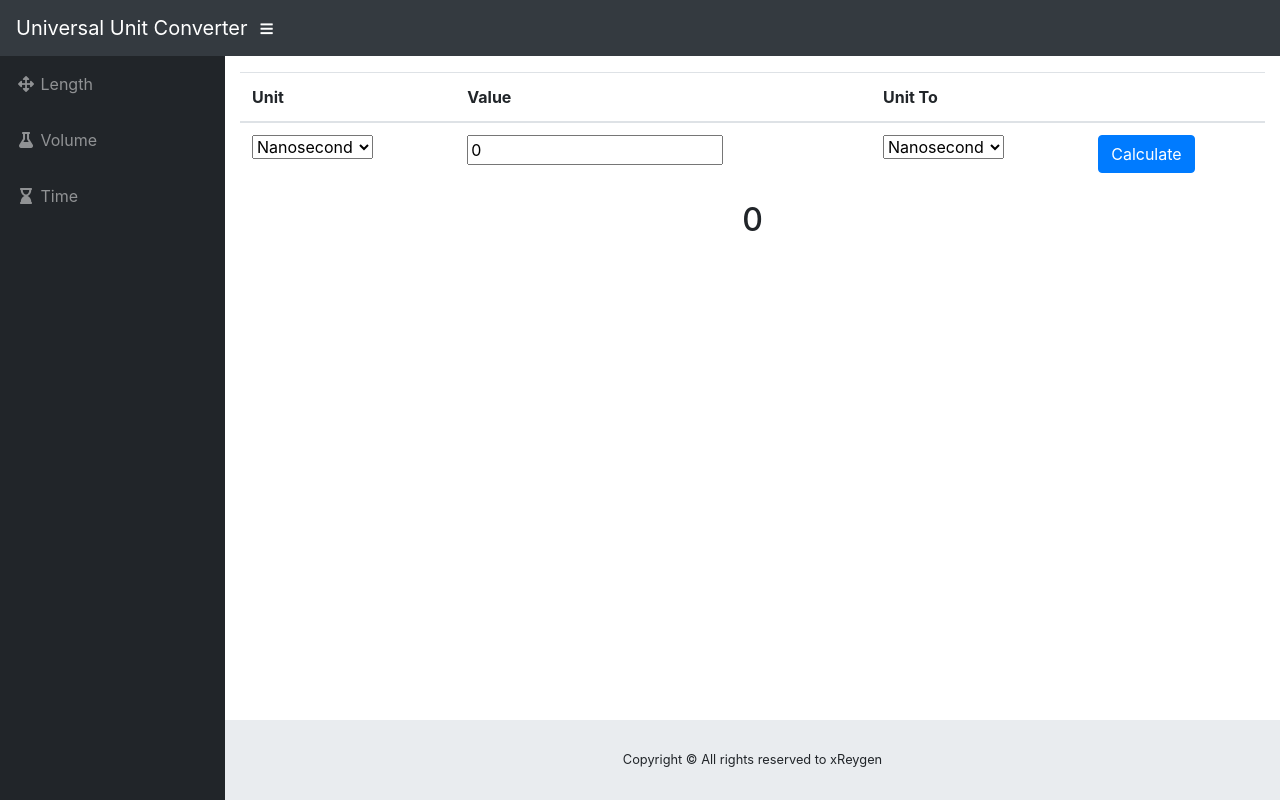
After one commit to JuanVT/universal_converter, a Django app: page /time_converter/ in a window 1280 px wide. The commit adds this page. Run offline with Django 3.2, Linux system fonts and the light colour scheme; some libraries are stand-ins or nearby versions.

Commit message:
Adding time converter

```diff
--- a/control/forms.py
+++ b/control/forms.py
@@ -37,3 +37,24 @@ class VolumeConverter(forms.Form):
     unit = forms.ChoiceField(label='Unit', choices=volume_choices)
     unit_to = forms.ChoiceField(label='Unit to', choices=volume_choices)
     unit_value = forms.FloatField(initial=0)
+
+
+time_choices = [('nanosecond', 'Nanosecond'),
+                ('microsecond', 'Microsecond'),
+                ('millisecond', 'Millisecond'),
+                ('second', 'Second'),
+                ('minute', 'Minute'),
+                ('hour', 'Hour'),
+                ('day', 'Day'),
+                ('week', 'Week'),
+                ('month', 'Month'),
+                ('year', 'Year'),
+                ('decade', 'Decade'),
+                ('century', 'Century')]
+
+
+class TimeConverter(forms.Form):
+
+    unit = forms.ChoiceField(label='Unit', choices=time_choices)
+    unit_to = forms.ChoiceField(label='Unit to', choices=time_choices)
+    unit_value = forms.FloatField(initial=0)
--- a/control/templates/control/base.html
+++ b/control/templates/control/base.html
@@ -51,6 +51,12 @@
           <span>Volume</span>
         </a>
       </li>
+      <li class="nav-item">
+        <a class="nav-link" href={% url "time_converter" %}>
+          <i class="fas fa-fw fa-hourglass-end "></i>
+          <span>Time</span>
+        </a>
+      </li>
     </ul>
 
     <div id="content-wrapper">
--- /dev/null
+++ b/control/templates/control/time_converter.html
@@ -0,0 +1 @@
+{% extends 'control/length_converter.html' %}
--- a/control/urls.py
+++ b/control/urls.py
@@ -17,11 +17,12 @@ from django.conf.urls import url
 from django.contrib import admin
 from django.urls import path
 
-from control.views import home, volume_converter, length_converter
+from control.views import home, volume_converter, length_converter, time_converter
 
 urlpatterns = [
     path('admin/', admin.site.urls),
     url(r'^$', home, name='home'),
     url(r'^volume_converter/$', volume_converter, name='volume_converter'),
     url(r'^length_converter/$', length_converter, name='length_converter'),
+    url(r'^time_converter/$', time_converter, name='time_converter'),
 ]
--- a/control/views.py
+++ b/control/views.py
@@ -1,7 +1,7 @@
 from django.http import HttpResponse
 from django.template import loader
 
-from control.forms import LengthConverter, VolumeConverter
+from control.forms import LengthConverter, VolumeConverter, TimeConverter
 
 
 def home(request):
@@ -98,3 +98,47 @@ def volume_converter(request):
 
     template = loader.get_template('control/volume_converter.html')
     return HttpResponse(template.render(request=request, context=context))
+
+
+time_values = {
+    'nanosecond': 10 ** -9,
+    'microsecond': 1 ** -6,
+    'millisecond': 0.001,
+    'second': 1,
+    'minute': 60,
+    'hour': 3600,
+    'day': 86400,
+    'week': 604800,
+    'month': 2628000,
+    'year': 31556952,
+    'decade': 315569520,
+    'century': 3155695200,
+}
+
+
+def time_converter(request):
+
+    result = 0
+
+    if request.method == 'POST':
+
+        filled_form = TimeConverter(request.POST)
+
+        if filled_form.is_valid():
+
+            form = filled_form
+            unit = form.cleaned_data['unit']
+            unit_to = form.cleaned_data['unit_to']
+            unit_value = form.cleaned_data['unit_value']
+
+            calculations = unit_value * time_values[unit] / time_values[unit_to]
+            result = '{} {}s'.format(calculations, unit_to)
+
+    else:
+
+        form = TimeConverter()
+
+    context = {'form': form, 'result': result}
+
+    template = loader.get_template('control/time_converter.html')
+    return HttpResponse(template.render(request=request, context=context))
```
